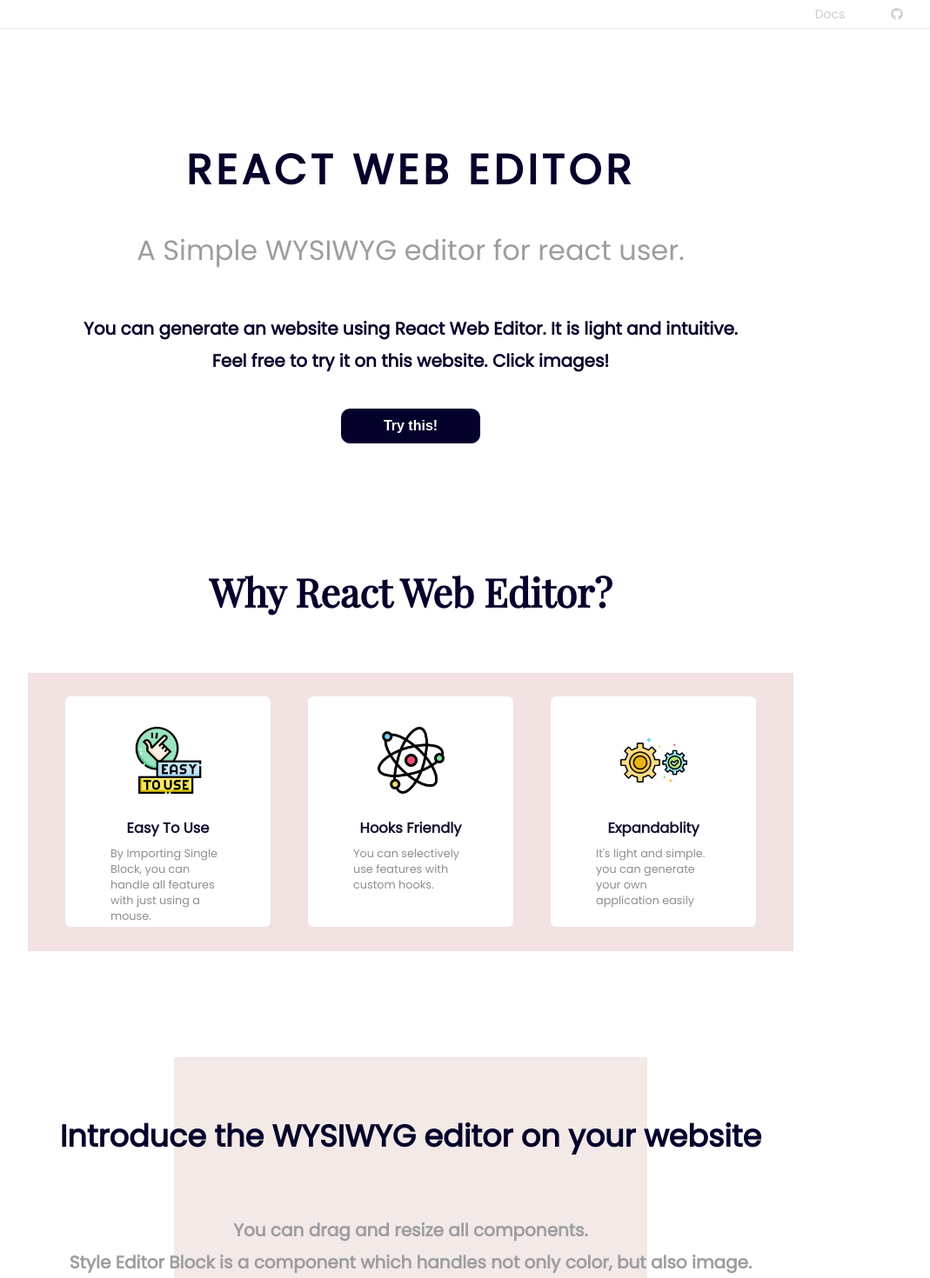
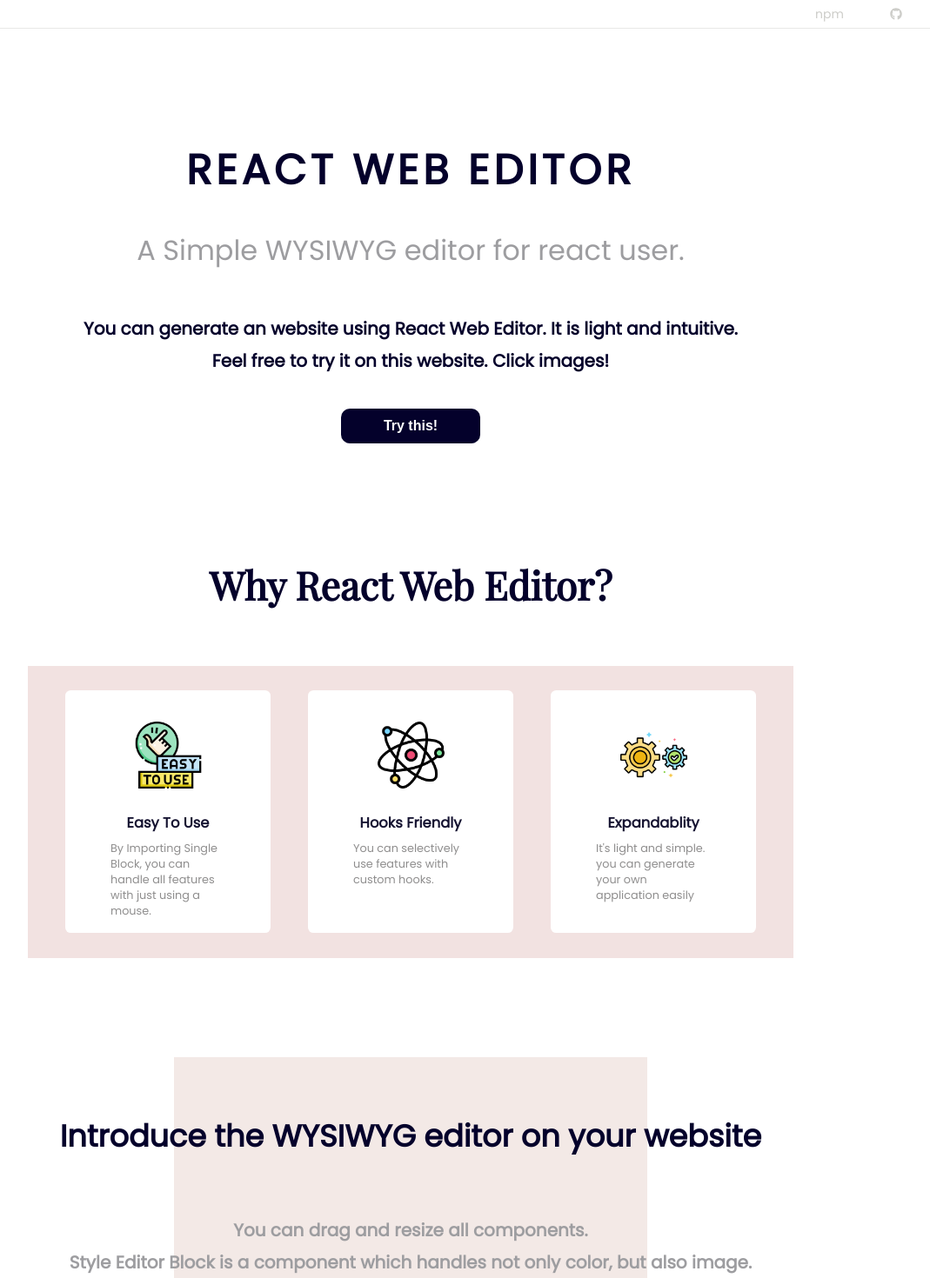
Before and after one commit to CHEWCHEWW/react-web-editor-website, a Next.js app: page / in a window 1280 px wide. Shown: the top 1470 px of the page at 87% size, without its empty margins (168-1237 px from the left). Built offline with nearby package versions, Linux system fonts and the light colour scheme.

Commit message:
[FIX]: Css for Content spacing

```diff
--- a/src/components/SummerizeCardSection/index.tsx
+++ b/src/components/SummerizeCardSection/index.tsx
@@ -38,7 +38,7 @@ const CardRow = styled.div`
   align-items: center;
   justify-content: space-evenly;
   min-width: 30rem;
-  min-height: 20rem;
+  min-height: 21rem;
   margin: 4rem 0 0 0;
   background-color: ${({ theme }) => theme.CardBackgroundColor};
 `;
--- a/src/components/VideoSection/index.tsx
+++ b/src/components/VideoSection/index.tsx
@@ -57,7 +57,7 @@ const SentenceWrapper = styled.div`
   flex-direction: column;
   align-items: center;
   width: 28%;
-  margin: 3rem 0 0 40rem;
+  margin: 4rem 0 0 46rem;
   font-family: "Playfair Display", serif;
 `;
 
--- a/src/pages/index.tsx
+++ b/src/pages/index.tsx
@@ -1,7 +1,6 @@
 import { faGithub } from "@fortawesome/free-brands-svg-icons";
 import { FontAwesomeIcon } from "@fortawesome/react-fontawesome";
 import Head from "next/head";
-import Link from "next/link";
 import React from "react";
 import styled from "styled-components";
 
@@ -27,14 +26,16 @@ const Page: React.FC = (): React.ReactElement => {
       </Head>
       <PageWrapper>
         <Header>
-          <Link href="/docs" passHref>
-            <MenuName>
-              Docs
-            </MenuName>
-          </Link>
           <MenuName
             target="_blank"
-            href="https://github.com/CHEWCHEWW/react-web-editor/"
+            href="https://www.npmjs.com/package/react-web-editor"
+            rel="noreferrer"
+          >
+            npm
+          </MenuName>
+          <MenuName
+            target="_blank"
+            href="https://github.com/CHEWCHEWW/react-web-editor"
             rel="noreferrer"
           >
             <FontAwesomeIcon icon={faGithub} />
```
Also changed, not shown: src/pages/docs/index.tsx (deleted, +0 -20 lines).
